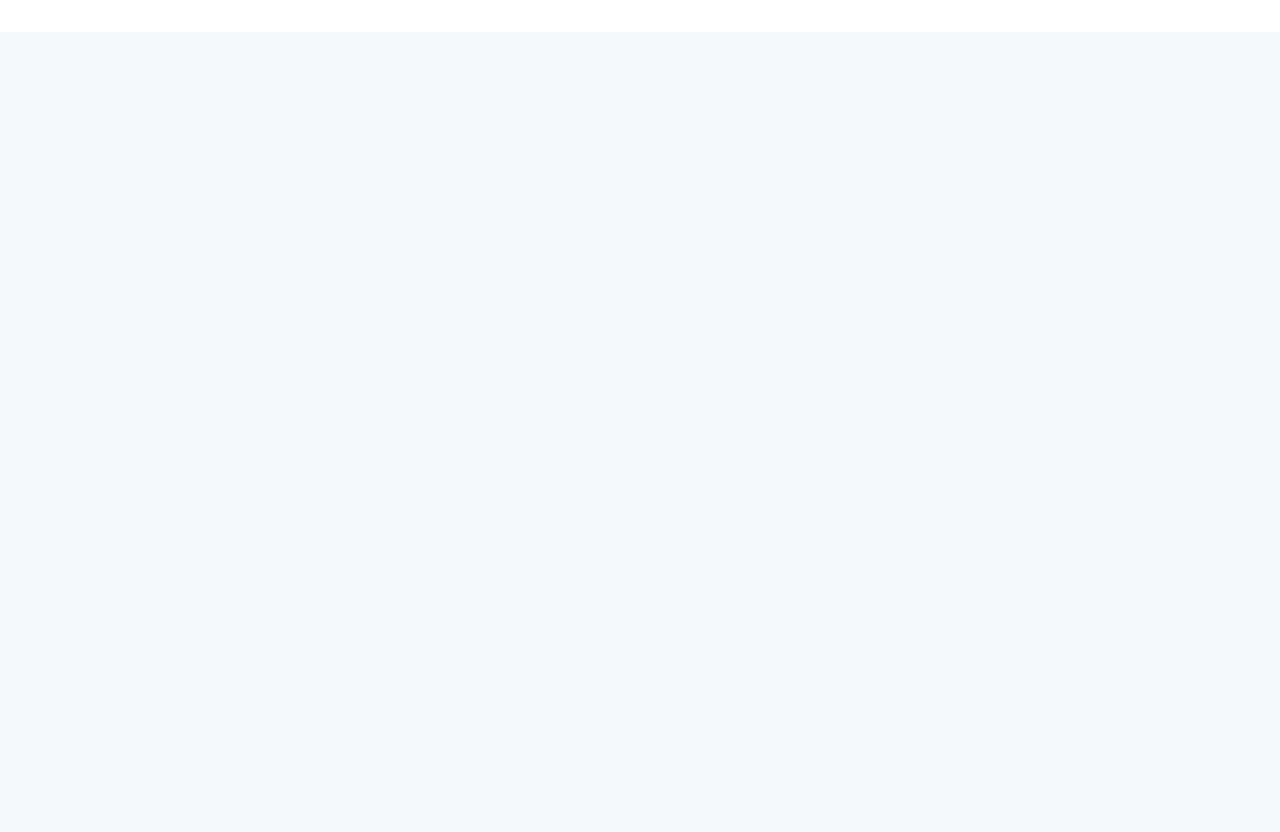
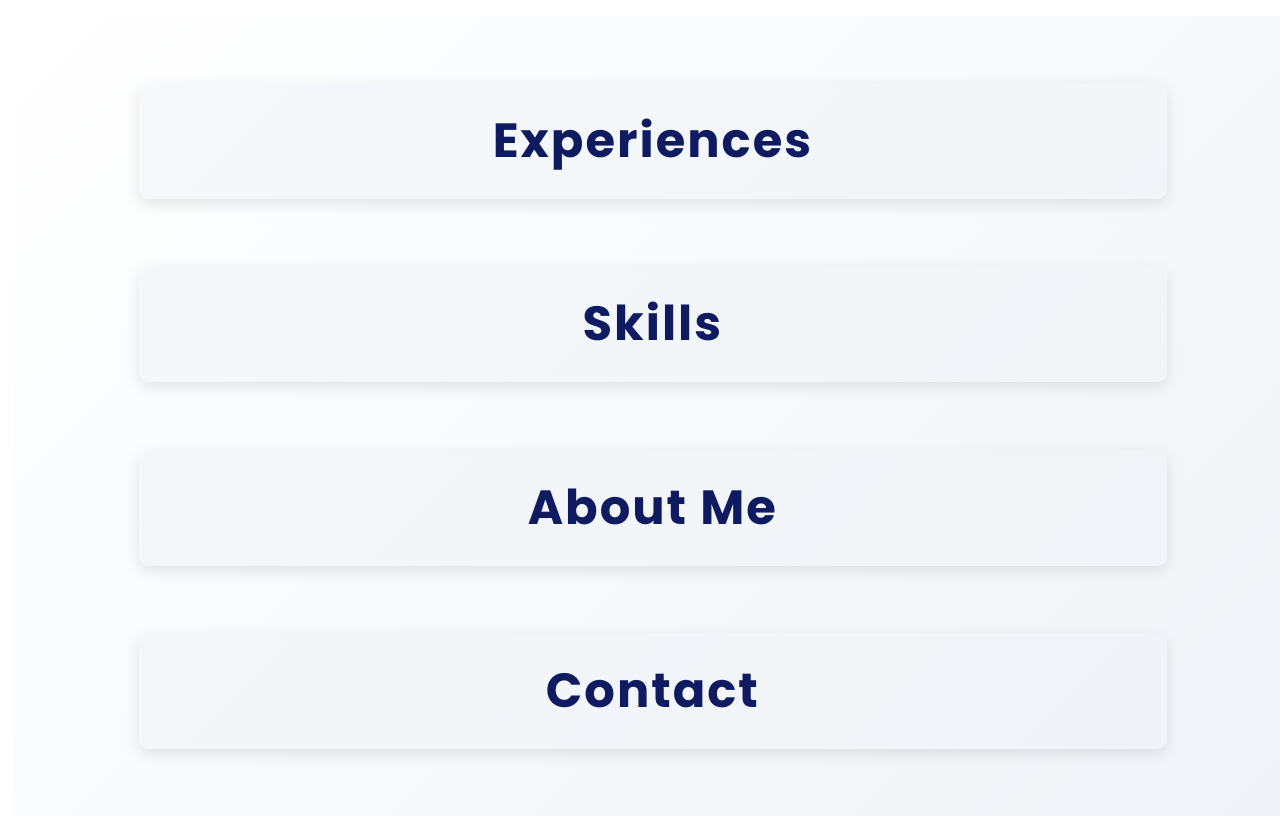
Before and after one commit to hamoooz1/Personal-Portfolio, a React (Create React App) app in the folder frontend/: page / in a window 1280 px wide. Both pictures are taken after a click on the element "MENU". Before the commit the page ends 800 px from the top, so only its background shows below. Built offline with nearby package versions, Linux system fonts and the light colour scheme.

Commit message:
add menu functionality to scroll to specifc parts of website

```diff
--- a/frontend/src/App.js
+++ b/frontend/src/App.js
@@ -45,14 +45,23 @@ function App() {
         {page == 'Loading' && <Loading isExiting={isExiting} showCheckmark={showCheckmark} />}
         {page == 'Home' &&
           <>
-          <Header changePage={changePage}/>
+            <Header changePage={changePage} />
             <Hero />
+            <div id="experiences-section">
               <Experiences />
+            </div>
+            <div id="skills-section">
               <Skills />
+            </div>
+            <div id="about-section">
+              <About />
+            </div>
+            <div id="contact-section">
               <Footer />
+            </div>
           </>
         }
-    {page == 'Menu' && <Menu/>}
+        {page == 'Menu' && <Menu changePage={changePage} />}
       </div>
     </div>
   );
--- a/frontend/src/components/About.jsx
+++ b/frontend/src/components/About.jsx
@@ -2,11 +2,22 @@ import React from 'react';
 import '../styles/About.css';
 
 const About = () => {
+
+  const images = [
+    {
+
+    },
+  ];
+
+
   return (
-    <section id="about">
-      <h3>About Me</h3>
-      <p>Detailed bio and background information here.</p>
-    </section>
+    <section className='experiences'>
+    <h3>About Me</h3>
+    <h5>
+      Hamza Kaderi at day, Software Engineer at night. Here is a little sneak peek into my life.
+    </h5>
+
+  </section>
   );
 };
 
--- a/frontend/src/components/Menu.jsx
+++ b/frontend/src/components/Menu.jsx
@@ -1,9 +1,39 @@
 import React from 'react';
+import '../styles/Menu.css';
 
-const Menu = ({ page }) => {
+const Menu = ({ changePage }) => {
+  const handleNavigation = (sectionId) => {
+    // Change page to "Home" and reset the scroll position instantly
+    changePage('Home');
+
+    setTimeout(() => {
+      // Immediately set scroll to the top of the page
+      window.scrollTo({ top: 0 });
+
+      // After a slight delay, scroll to the target section
+      setTimeout(() => {
+        const section = document.getElementById(sectionId);
+        if (section) {
+          section.scrollIntoView({ behavior: 'smooth', block: 'start' });
+        }
+      }, 100); // Small delay to ensure the DOM is ready
+    }, 100); // Delay to ensure the page transitions back to "Home"
+  };
+
   return (
-    <div>
-      {/* Your menu content goes here */}
+    <div className="menu-container">
+      <div className="menu-item" onClick={() => handleNavigation('experiences-section')}>
+        Experiences
+      </div>
+      <div className="menu-item" onClick={() => handleNavigation('skills-section')}>
+        Skills
+      </div>
+      <div className="menu-item" onClick={() => handleNavigation('about-section')}>
+        About Me
+      </div>
+      <div className="menu-item" onClick={() => handleNavigation('contact-section')}>
+        Contact
+      </div>
     </div>
   );
 };
--- a/frontend/src/styles/Experiences.css
+++ b/frontend/src/styles/Experiences.css
@@ -3,6 +3,7 @@
   max-width: 60vw;
   margin: 0 auto;
   color: rgb(15, 27, 97);
+  margin-top: -4em;
 }
 
 .experiences h3 {
--- a/frontend/src/styles/Hero.css
+++ b/frontend/src/styles/Hero.css
@@ -1,10 +1,10 @@
 .main {
   text-align: center;
   display: flex;
-  padding: 50px 20px;
+  padding: 50px, 20px,0px,2px;
   justify-content: center;
   align-items: center;
-  margin: 4em;
+  margin: 5em;
 }
 
 .intro {
--- /dev/null
+++ b/frontend/src/styles/Menu.css
@@ -0,0 +1,66 @@
+/* Full-screen menu container */
+.menu-container {
+  height: 100vh;
+  width: 100vw;
+  display: flex;
+  flex-direction: column;
+  justify-content: space-evenly;
+  align-items: center;
+  background: linear-gradient(135deg, #ffffff, #f0f4f8); /* Light gradient background */
+  margin: 0;
+  padding: 0;
+  overflow: hidden;
+}
+
+/* Menu items styling */
+.menu-item {
+  width: 80%;
+  text-align: center;
+  font-size: 3rem;
+  font-weight: bold;
+  letter-spacing: 2px;
+  color: rgb(15, 27, 97); /* Deep navy text color */
+  padding: 20px 0;
+  transition: all 0.4s ease-in-out;
+  border-radius: 10px;
+  background-color: rgba(240, 244, 248, 0.5); /* Subtle translucent background */
+  cursor: pointer;
+  border: 2px solid transparent;
+  box-shadow: 0px 5px 15px rgba(0, 0, 0, 0.1); /* Light shadow for depth */
+}
+
+/* Hover effect for menu items */
+.menu-item:hover {
+  background-color: rgba(240, 244, 248, 1); /* Slightly stronger background on hover */
+  color: rgb(15, 27, 97); /* Maintain deep navy text */
+  transform: translateY(-5px) scale(1.03);
+  box-shadow: 0px 10px 20px rgba(0, 0, 0, 0.15); /* Stronger shadow on hover */
+  border: 2px solid rgb(15, 27, 97); /* Add border for emphasis */
+}
+
+/* Responsive design for smaller devices */
+@media (max-width: 768px) {
+  .menu-item {
+    font-size: 2.5rem;
+  }
+}
+
+@media (max-width: 480px) {
+  .menu-item {
+    font-size: 2rem;
+  }
+}
+
+/* Smooth animations for aesthetic touch */
+.menu-container {
+  animation: fadeIn 1.2s ease-in-out;
+}
+
+@keyframes fadeIn {
+  from {
+    opacity: 0;
+  }
+  to {
+    opacity: 1;
+  }
+}
```
Lines whose indentation alone changed are shown as unchanged.
